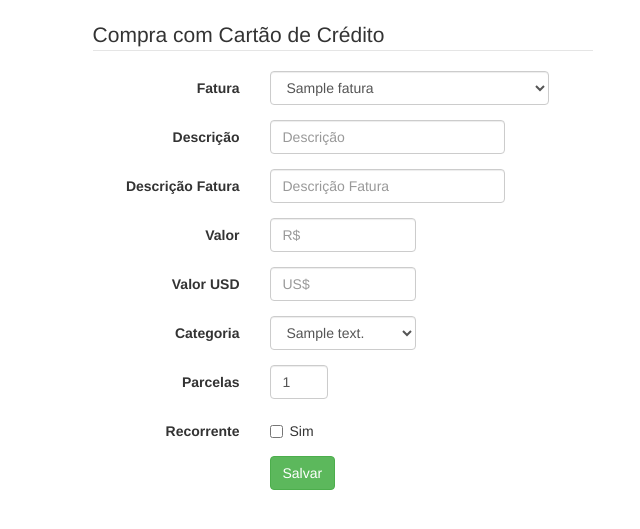
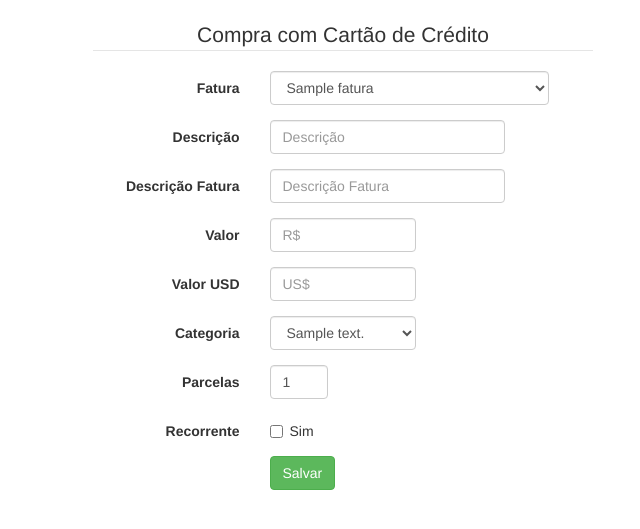
Before and after one commit to diegorocha/orcamento, a Django app: template cartao/templates/cadastrar-compra-cartao.html in a window 1280 px wide. Shown: the part 52-581 px from the top of the page, without its empty margins (297-937 px from the left). Run offline with Django 3.2, Linux system fonts and the light colour scheme; the template is opened without the code that fills it: most values are stand-ins (such as "Sample title", 1, 10 or a date in 2020); some libraries are stand-ins or nearby versions.

Commit message:
Centralizado texto na tela de cadastro de compra com cartão

```diff
--- a/cartao/templates/cadastrar-compra-cartao.html
+++ b/cartao/templates/cadastrar-compra-cartao.html
@@ -7,7 +7,7 @@
     <div class="col-md-6 col-md-offset-3">
         <form class="form-horizontal">
             <fieldset>
-                <legend>Compra com Cartão de Crédito</legend>
+                <legend class="text-center">Compra com Cartão de Crédito</legend>
 
                 <div class="form-group">
                   <label class="col-md-4 control-label" for="selectbasic">Fatura</label>
```
